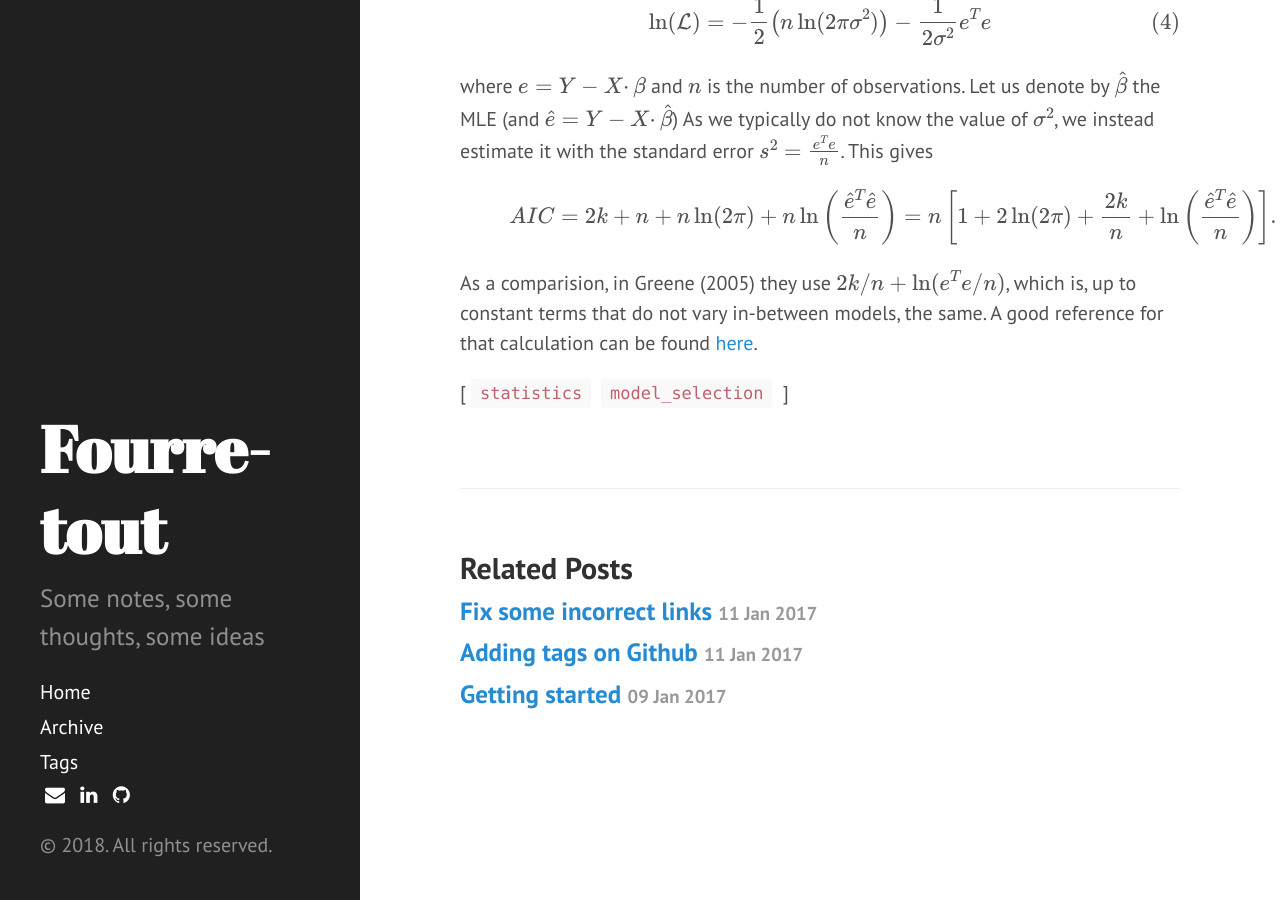
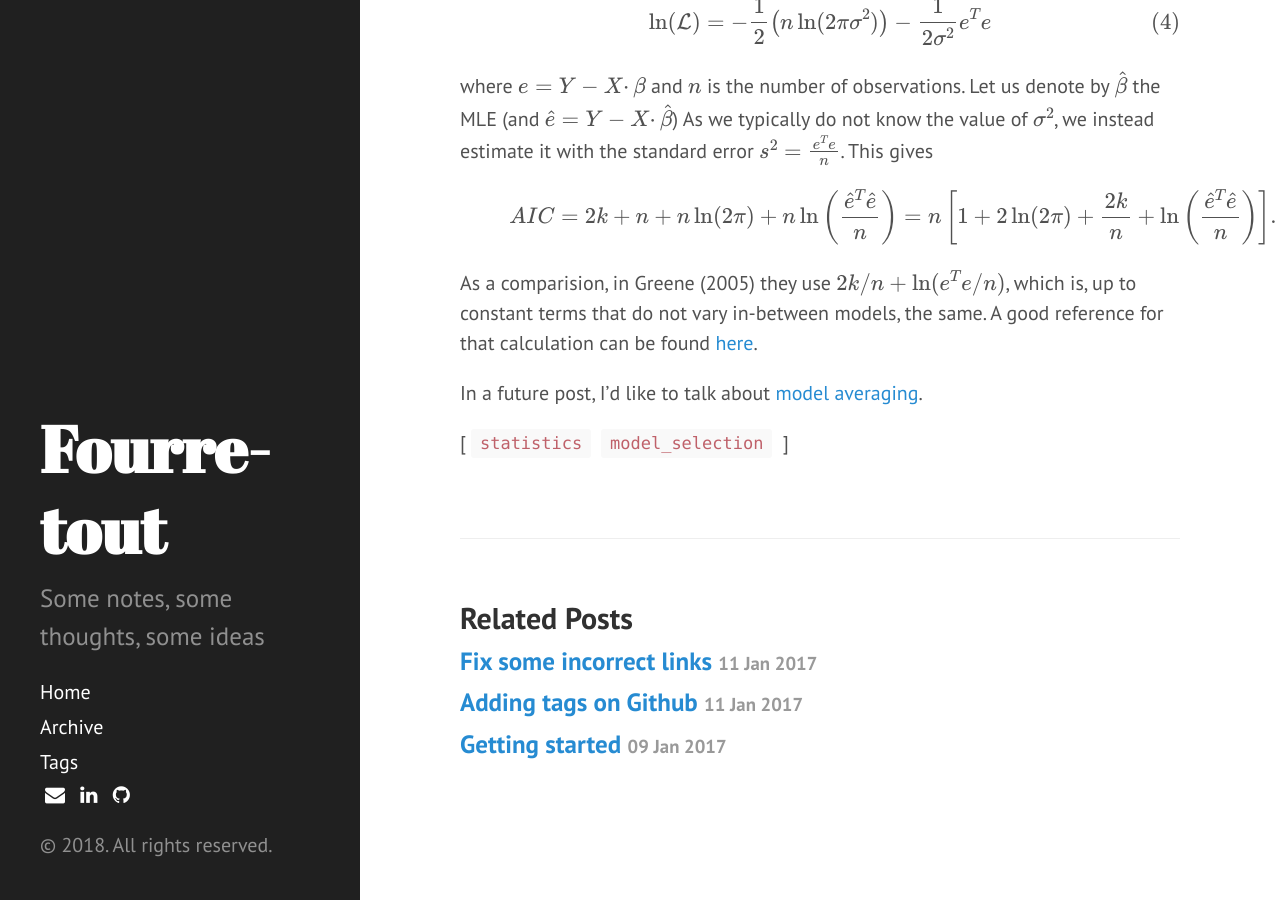
Before and after one commit to bcrestel/bcrestel.github.io, a Jekyll site: the page built from _posts/2018-1-12-model-selection.md, in a window 1280 px wide and 900 px high, scrolled down 1311 px. Built offline with Jekyll 4.4.1, drawn with Linux system fonts in a browser that asks for light colours; nearby versions of some CDN libraries; formulas are drawn with MathJax 3.

Commit message:
Update 2018-1-12-model-selection.md

```diff
--- a/_posts/2018-1-12-model-selection.md
+++ b/_posts/2018-1-12-model-selection.md
@@ -31,3 +31,5 @@ As we typically do not know the value of $\sigma^2$, we instead estimate it with
 \\[ AIC = 2k+n + n \ln(2\pi) + n \ln \left( \frac{\hat{e}^T\hat{e}}{n} \right) = n \left[ 1 + 2\ln(2\pi) + \frac{2k}n + \ln \left( \frac{\hat{e}^T\hat{e}}{n} \right) \right]. \\]
 As a comparision, in Greene (2005) they use $2k/n + \ln(e^Te/n)$, which is, up to constant terms that do not vary in-between models, the same.
 A good reference for that calculation can be found [here](http://statweb.stanford.edu/~jtaylo/courses/stats203/notes/selection.pdf).
+
+In a future post, I'd like to talk about [model averaging](https://arxiv.org/pdf/1709.08221.pdf).
```
